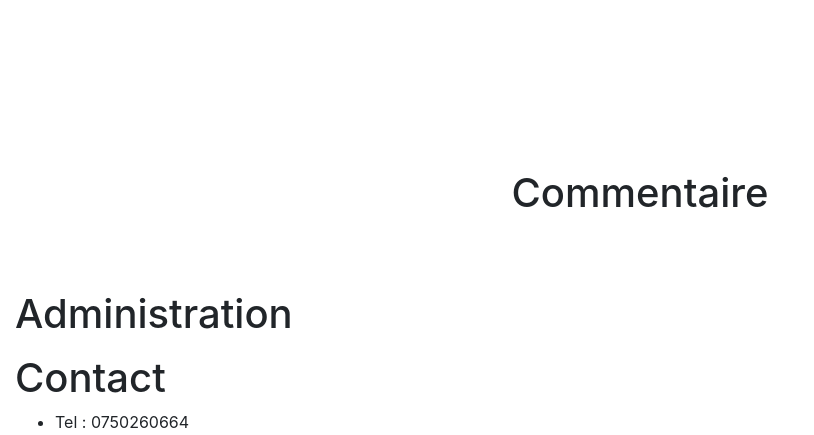
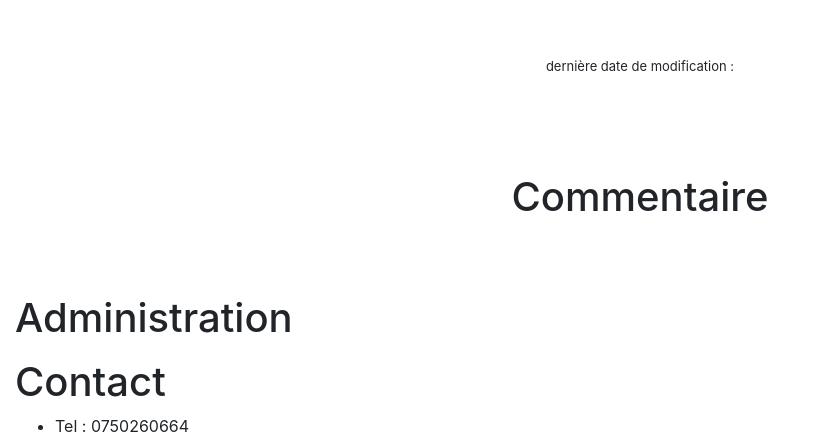
Before and after one commit to KarlRemy/Blog, a Symfony app: template templates/post/show.html.twig in a window 1280 px wide. Shown: the part 70-505 px from the top of the page, without its empty margins (0-814 px from the left). Run offline with Twig, Linux system fonts and the light colour scheme; the template is opened without the code that fills it, so the values that code supplies are empty; some libraries are stand-ins or nearby versions.

Commit message:
faible amélioration

```diff
--- a/composer.json
+++ b/composer.json
@@ -48,6 +48,7 @@
         "twig/twig": "^2.12|^3.0"
     },
     "require-dev": {
+        "doctrine/doctrine-fixtures-bundle": "^3.4",
         "phpunit/phpunit": "^9.5",
         "symfony/browser-kit": "^5.3",
         "symfony/css-selector": "^5.3",
--- a/config/bundles.php
+++ b/config/bundles.php
@@ -13,4 +13,5 @@ return [
     Symfony\Bundle\SecurityBundle\SecurityBundle::class => ['all' => true],
     Twig\Extra\TwigExtraBundle\TwigExtraBundle::class => ['all' => true],
     Symfony\WebpackEncoreBundle\WebpackEncoreBundle::class => ['all' => true],
+    Doctrine\Bundle\FixturesBundle\DoctrineFixturesBundle::class => ['dev' => true, 'test' => true],
 ];
--- a/src/Controller/UserController.php
+++ b/src/Controller/UserController.php
@@ -30,6 +30,9 @@ class UserController extends AbstractController
 
     /**
      * @Route("/new", name="user_new", methods={"GET","POST"})
+     * @param Request $request
+     * @param UserPasswordEncoderInterface $passwordEncoder
+     * @return Response
      */
     public function new(Request $request,  UserPasswordEncoderInterface $passwordEncoder): Response
     {
--- a/src/Entity/Commentaire.php
+++ b/src/Entity/Commentaire.php
@@ -19,11 +19,13 @@ class Commentaire
 
     /**
      * @ORM\ManyToOne(targetEntity=User::class, inversedBy="commentaires")
+     * @ORM\JoinColumn(onDelete="CASCADE")
      */
     private $idUser;
 
     /**
      * @ORM\ManyToOne(targetEntity=Post::class, inversedBy="commentaires")
+     * @ORM\JoinColumn(onDelete="CASCADE")
      */
     private $idPost;
 
--- a/src/Entity/Post.php
+++ b/src/Entity/Post.php
@@ -41,7 +41,7 @@ class Post
 
     /**
      * @ORM\ManyToOne(targetEntity=User::class, inversedBy="posts")
-     * @ORM\JoinColumn(nullable=false)
+     * @ORM\JoinColumn(nullable=false, onDelete="CASCADE")
      */
     private $auteur;
 
--- a/src/Form/PostType.php
+++ b/src/Form/PostType.php
@@ -26,7 +26,7 @@ class PostType extends AbstractType
         $builder
             ->add('titre')
             ->add('chapo')
-            ->add('contenu',TextareaType::class, ['purify_html' => true, 'purify_html_profile' => 'sneak_peak'])
+            ->add('contenu',TextareaType::class)
             ->addEventListener(FormEvents::PRE_SET_DATA,
                 [$this, 'onPreSetData'])
         ;
--- a/templates/commentaire/index.html.twig
+++ b/templates/commentaire/index.html.twig
@@ -24,7 +24,7 @@
                 <td>{{ commentaire.valide ? 'Yes' : 'No' | raw}}</td>
                 <td>
                     <a href="{{ path('commentaire_show', {'id': commentaire.id}) }}">show</a>
-                    {% if commentaire.idUser.id is same as(app.user.id) %}
+                    {% if commentaire.idUser.id is same as(app.user.id) or is_granted('ROLE_ADMIN') %}
                         <a href="{{ path('commentaire_edit', {'id': commentaire.id}) }}">edit</a>
                     {% endif %}
                 </td>
--- a/templates/commentaire/show.html.twig
+++ b/templates/commentaire/show.html.twig
@@ -28,7 +28,7 @@
 
     <a class="col-12 text-center mt-5" href="{{ path('commentaire_index') }}">back to list</a>
 
-    {% if commentaire.idUser.id is same as(app.user.id) %}
+    {% if commentaire.idUser.id is same as(app.user.id)  or is_granted('ROLE_ADMIN') %}
         <a class="col-12 text-center mt-5" href="{{ path('commentaire_edit', {'id': commentaire.id| raw}) }}">edit</a>
         {{ include('commentaire/_delete_form.html.twig') }}
     {% endif %}
--- a/templates/post/index.html.twig
+++ b/templates/post/index.html.twig
@@ -10,10 +10,9 @@
         <div class="col-lg-6 col-md-12  w-100 mb-2">
             <div class="card mb-3 w-100 h-100">
 
-                <div class="card-header">{{ post.titre | raw}}</div>
+                <div class="card-header">{{ post.titre | raw}} <div class="card-text" style="font-size: small">dernière modification : {{ post.dateUpdate ? post.dateUpdate|date('Y-m-d') : '' | raw}}</div></div>
                 <div class="card-body">
                     <div class="card-title">{{ post.chapo | raw}}</div>
-                    <div class="card-text">{{ post.dateUpdate ? post.dateUpdate|date('Y-m-d') : '' | raw}}</div>
                 </div>
                 <div class="card-footer">
                     <a href="{{ path('post_show', {'id': post.id}) }}" class="btn btn-primary">show</a>
--- a/templates/post/show.html.twig
+++ b/templates/post/show.html.twig
@@ -3,11 +3,11 @@
 {% block title %}Post{% endblock %}
 
 {% block body %}
-    <h1 class="col-12 text-center mt-5">{{ post.titre | raw}}</h1>
-    <div class="mt-5 col-12 text-center">
-        <p>{{ post.dateCreation ? post.dateCreation|date('Y-m-d') : '' | raw}}</p>
-        <p>{{ post.chapo | raw}}</p>
-        <p>{{ post.contenu | raw}}</p>
+    <h1 class="col-12 text-center mt-5" style="font-size: xxx-large;font-weight: bold">{{ post.titre | raw}}</h1>
+    <div class="col-12 text-center">
+        <p style="font-size: small">dernière date de modification : {{ post.dateCreation ? post.dateCreation|date('Y-m-d') : '' | raw}}</p>
+        <h2 class="mt-5">{{ post.chapo | raw}}</h2>
+        <p class="mt-5">{{ post.contenu | raw}}</p>
     </div>
 
     {% if is_granted('ROLE_ADMIN') and post.auteur.id is same as(app.user.id) %}
@@ -23,7 +23,7 @@
 
     <div class="row col-12 mb-4">
         {% for commentaire in commentaires %}
-            {% if commentaire.valide is same as(true) %}
+            {% if commentaire.valide is same as(true) or commentaire.idUser.id is same as(app.user.id) %}
                 <div class="col-lg-6 col-sm-12 w-100 mb-4">
                     <div class="card w-100">
 
@@ -40,6 +40,9 @@
                         </div>
                         <div class="card-footer" style="font-size: small">
                             {{ commentaire.idUser.username | raw}}
+                            {% if is_granted('ROLE_ADMIN') %}
+                                <a style="margin-left: 10px" href="{{ path('commentaire_edit', {'id': commentaire.id}) }}">edit</a>
+                            {% endif %}
                         </div>
 
                     </div>
```
Also changed, not shown: README.md (added), public/images/karl.png (deleted), 2 other files.
